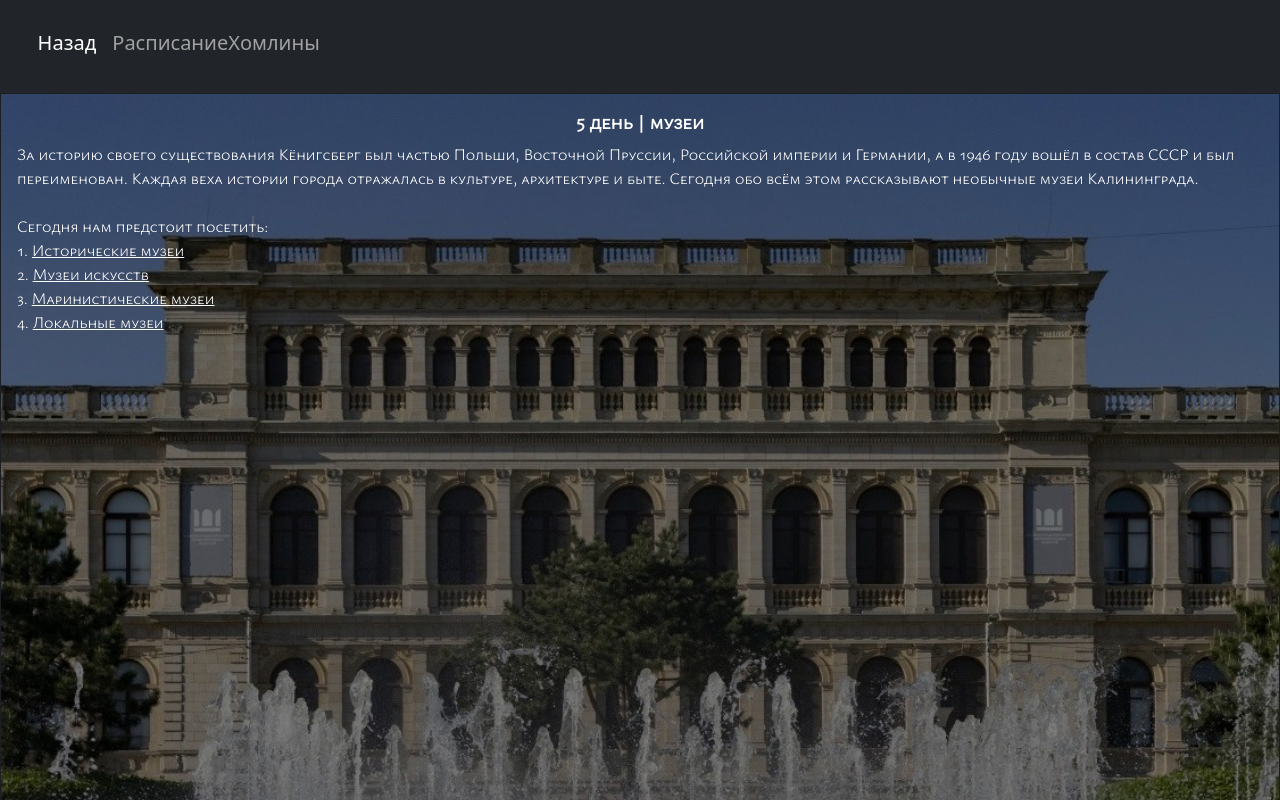
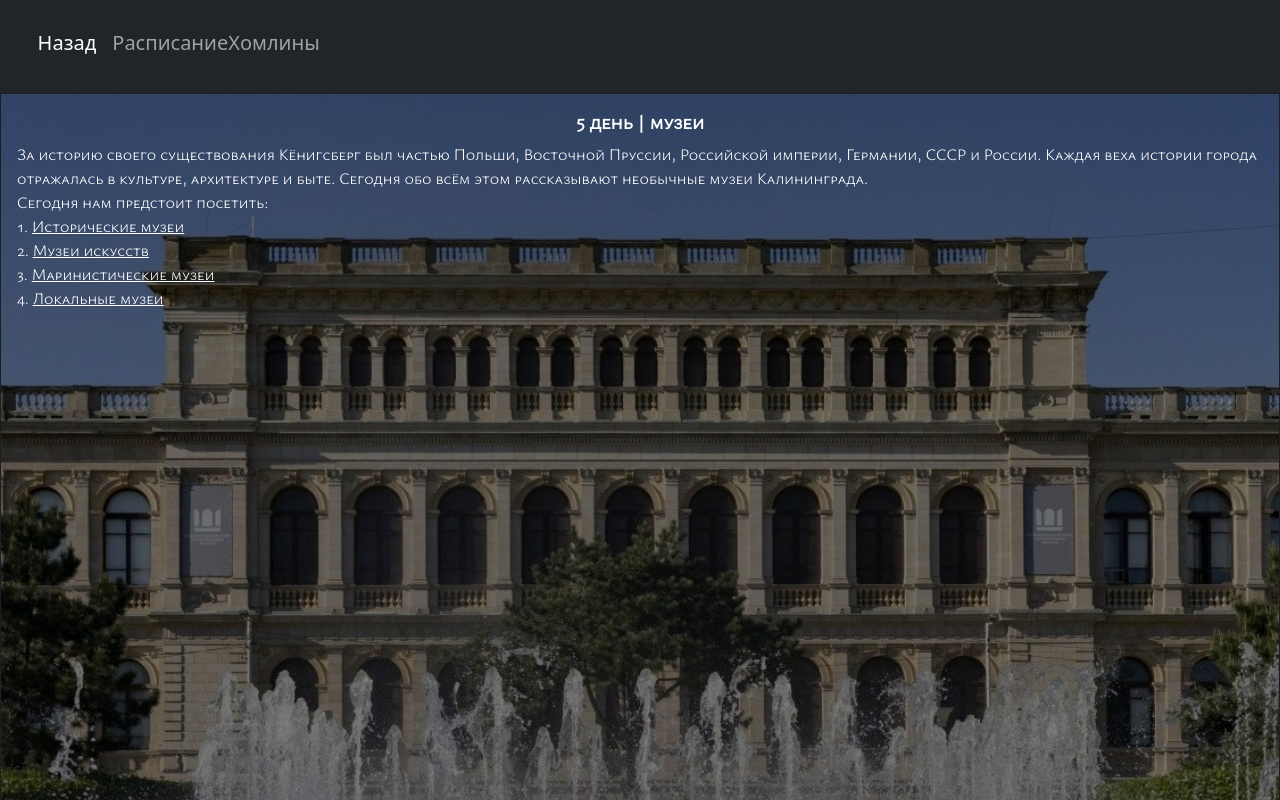
Before and after one commit to KudryavtsevaSofi/Kaliningrad, a React (Create React App) app: page /Kaliningrad/day5 in a window 1280 px wide. Shown: the top 800 px of the page. Built offline with nearby package versions, Linux system fonts and the light colour scheme.

Commit message:
пофиксила отображение

```diff
--- a/public/index.html
+++ b/public/index.html
@@ -2,9 +2,9 @@
 <html lang="en">
   <head>
     <meta charset="utf-8" />
-    <!-- <link rel="icon" href="%PUBLIC_URL%/favicon.ico" /> -->
+    <link rel="icon" href="%PUBLIC_URL%/favicon.png" />
     <meta name="viewport" content="width=device-width, initial-scale=1" />
-    <title>React App</title>
+    <title>Калининград</title>
   </head>
   <body>
     <div id="root"></div>
--- a/src/assets/styles/days.css
+++ b/src/assets/styles/days.css
@@ -76,7 +76,8 @@
 }
 
 .attention-img {
-    margin-top: 10px;
+    margin-top: 8%;
+    margin-bottom: 8%;
     width: 7%;
     float: left;
     margin-right: 20px;
--- a/src/pages/day1.js
+++ b/src/pages/day1.js
@@ -37,8 +37,7 @@ const Day1Page = () => {
                         <Card.Title className='card-title'>1 день | амалиенау</Card.Title>
                         <Card.Text className='card-text'>
                         Небольшой уютный квартал, в котором легко почувствовать дух довоенного Кёнигсберга. Именно в Амалиенау можно увидеть
-                        старинные виллы и атмосферные кирхи. Каменные мостовые и изящные особняки бережно хранят свою историю, которая началась
-                        больше 120 лет назад.<br/><br/>
+                        старинные виллы и атмосферные кирхи, которые хранят свою историю, начавшуюся больше 120 лет назад.<br/>
                         Сегодня нам предстоит посетить: <br/>
                         1. <a href="#day1sec1" className='link-text'>Виллы и кирхи</a> <br/>
                         2. <a href="#day1sec2" className='link-text'>Музей-квартира "Altes Haus"</a> <br/>
--- a/src/pages/day2.js
+++ b/src/pages/day2.js
@@ -32,7 +32,7 @@ const Day2Page = () => {
                         <Card.Title className='card-title'>2 день | центр города</Card.Title>
                         <Card.Text className='card-text'>
                         Остров Канта с готическим Кафедральным собором – один из символов Калининграда, наследие старого Кёнигсберга. Это остров-парк,
-                        над зеленью которого поднимается краснокирпичный собор с витражами. Здесь же хранится прах философа Иммануила Канта.<br/><br/>
+                        над зеленью которого поднимается краснокирпичный собор с витражами. Здесь же хранится прах философа Иммануила Канта.<br/>
                         Сегодня нам предстоит посетить: <br/>
                         1. <a href="#day2sec1" className='link-text'>Кафедральный собор</a> <br/>
                         2. <a href="#day2sec2" className='link-text'>Могила Иммануила Канта</a> <br/>
--- a/src/pages/day3.js
+++ b/src/pages/day3.js
@@ -33,7 +33,7 @@ const Day3Page = () => {
                         <Card.Text className='card-text'>
                         Кёнигсберг был создан рыцарями тевтонского ордена как город-крепость, таким он и оставался на протяжении многих столетий.
                         В наши дни история и объекты оборонительной линии города стали достоянием нескольких музейных экспозиций. Теперь Кёнигсберг
-                        — это город-музей.<br/><br/>
+                        — это город-музей.<br/>
                         Сегодня нам предстоит посетить: <br/>
                         1. <a href="#day3sec1" className='link-text'>Историко-художественный музей Форт №5</a> <br/>
                         2. <a href="#day3sec2" className='link-text'>Калининградский зоопарк</a> <br/>
--- a/src/pages/day4.js
+++ b/src/pages/day4.js
@@ -24,7 +24,7 @@ const Day4Page = () => {
                     <Card.ImgOverlay>
                         <Card.Title className='card-title'>4 день | отправляемся в зеленоградск</Card.Title>
                         <Card.Text className='card-text'>
-                        Зеленоградск — пляжный курорт на побережье Балтийского моря, в 35 км от Калининграда. До 1946 года город принадлежал Пруссии и назывался Кранц.<br/><br/>
+                        Зеленоградск — пляжный курорт на побережье Балтийского моря, в 35 км от Калининграда. До 1946 года город принадлежал Пруссии и назывался Кранц.<br/>
                         Сегодня нам предстоит посетить: <br/>
                         1. <a href="#day4sec1" className='link-text'>Куршская коса</a> <br/>
                         2. <a href="#day4sec2" className='link-text'>Европейская архитектура</a> <br/>
--- a/src/pages/day5.js
+++ b/src/pages/day5.js
@@ -33,9 +33,8 @@ const Day5Page = () => {
                     <Card.ImgOverlay>
                         <Card.Title className='card-title'>5 день | музеи</Card.Title>
                         <Card.Text className='card-text'>
-                        За историю своего существования Кёнигсберг был частью Польши, Восточной Пруссии, Российской империи и Германии, а в
-                        1946 году вошёл в состав СССР и был переименован. Каждая веха истории города отражалась в культуре, архитектуре и быте.
-                        Сегодня обо всём этом рассказывают необычные музеи Калининграда. <br/><br/>
+                        За историю своего существования Кёнигсберг был частью Польши, Восточной Пруссии, Российской империи, Германии, СССР и России.
+                        Каждая веха истории города отражалась в культуре, архитектуре и быте. Сегодня обо всём этом рассказывают необычные музеи Калининграда. <br/>
                         Сегодня нам предстоит посетить: <br/>
                         1. <a href="#day5sec1" className='link-text'>Исторические музеи</a> <br/>
                         2. <a href="#day5sec2" className='link-text'>Музеи искусств</a> <br/>
--- a/src/pages/day6.js
+++ b/src/pages/day6.js
@@ -20,10 +20,10 @@ const Day6Page = () => {
                 <Card className="bg-dark text-white top-card">
                     <Card.Img className="top-card-img" src={Casino} alt="" />
                     <Card.ImgOverlay>
-                        <Card.Title className='card-title'>5 день | музеи</Card.Title>
+                        <Card.Title className='card-title'>5 день | игорная зона</Card.Title>
                         <Card.Text className='card-text'>
                         Ну а сегодня все просто - снова едем в Зеленоградск и заглядываем в игорную зону «Янтарная» —
-                        одну из четырех официально установленных игорных зон в России. Она появилась 1 июля 2009 года. <br/><br/>
+                        одну из четырех официально установленных игорных зон в России. Она появилась 1 июля 2009 года. <br/>
                         </Card.Text>
                     </Card.ImgOverlay>
                 </Card>
```
Also changed, not shown: public/favicon.png (added).
